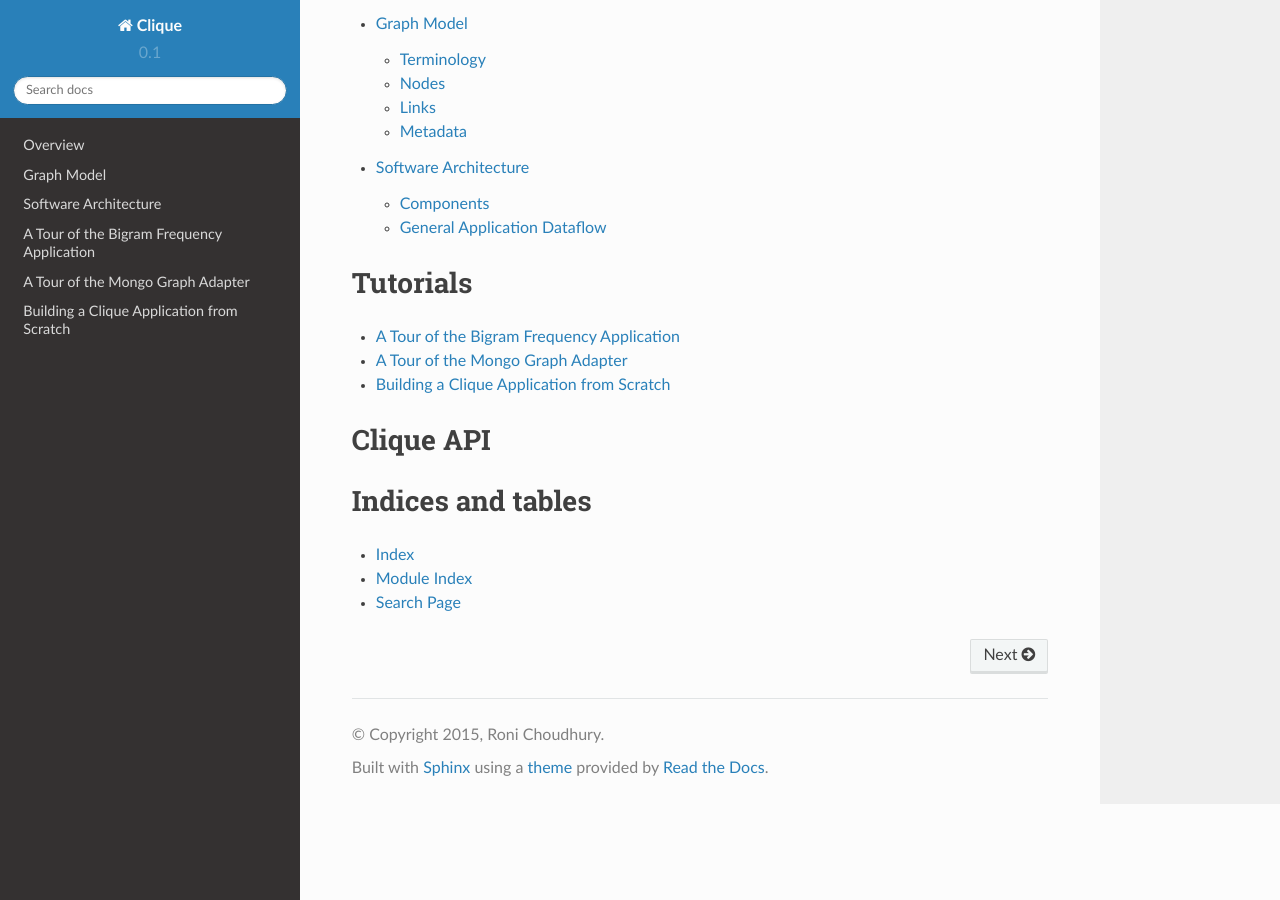
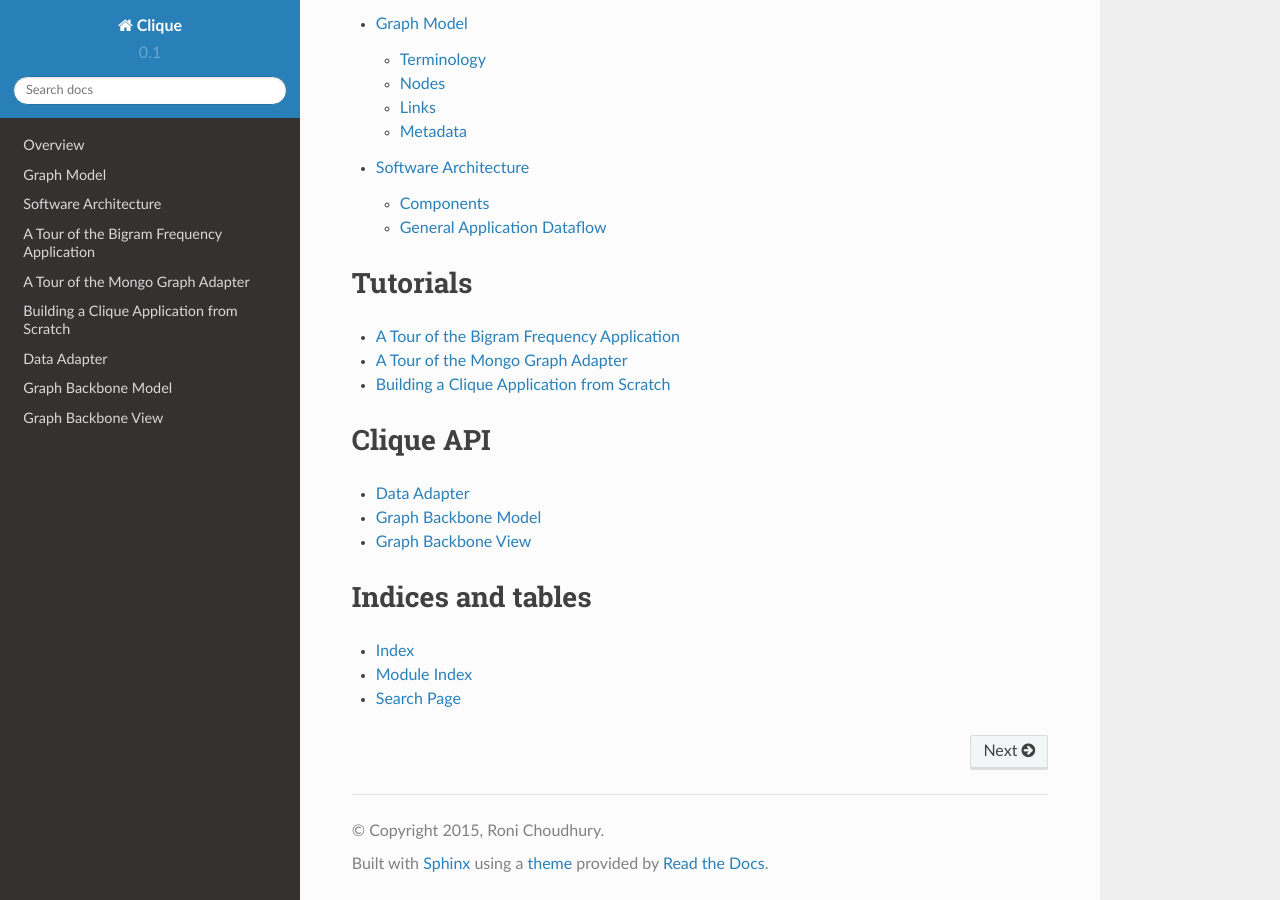
Before and after one commit to Kitware/clique, a Sphinx documentation site: the page built from docs/index.rst, in a window 1280 px wide and 900 px high, scrolled down 785 px. Built offline with Sphinx 7.4.7 and the Read the Docs theme 2.0.0, drawn with Linux system fonts in a browser that asks for light colours.

Commit message:
Add files for API section

```diff
--- /dev/null
+++ b/docs/api/adapter.rst
@@ -0,0 +1,2 @@
+Data Adapter
+============
--- /dev/null
+++ b/docs/api/graph.rst
@@ -0,0 +1,2 @@
+Graph Backbone Model
+====================
--- /dev/null
+++ b/docs/api/view.rst
@@ -0,0 +1,2 @@
+Graph Backbone View
+===================
--- a/docs/index.rst
+++ b/docs/index.rst
@@ -57,10 +57,11 @@ Clique API
 ==========
 
 .. toctree::
-   :maxdepth: 2
+    :maxdepth: 2
 
-.. todo::
-    Fill in section names and corresponding skeleton files
+    api/adapter.rst
+    api/graph.rst
+    api/view.rst
 
 Indices and tables
 ==================
```
